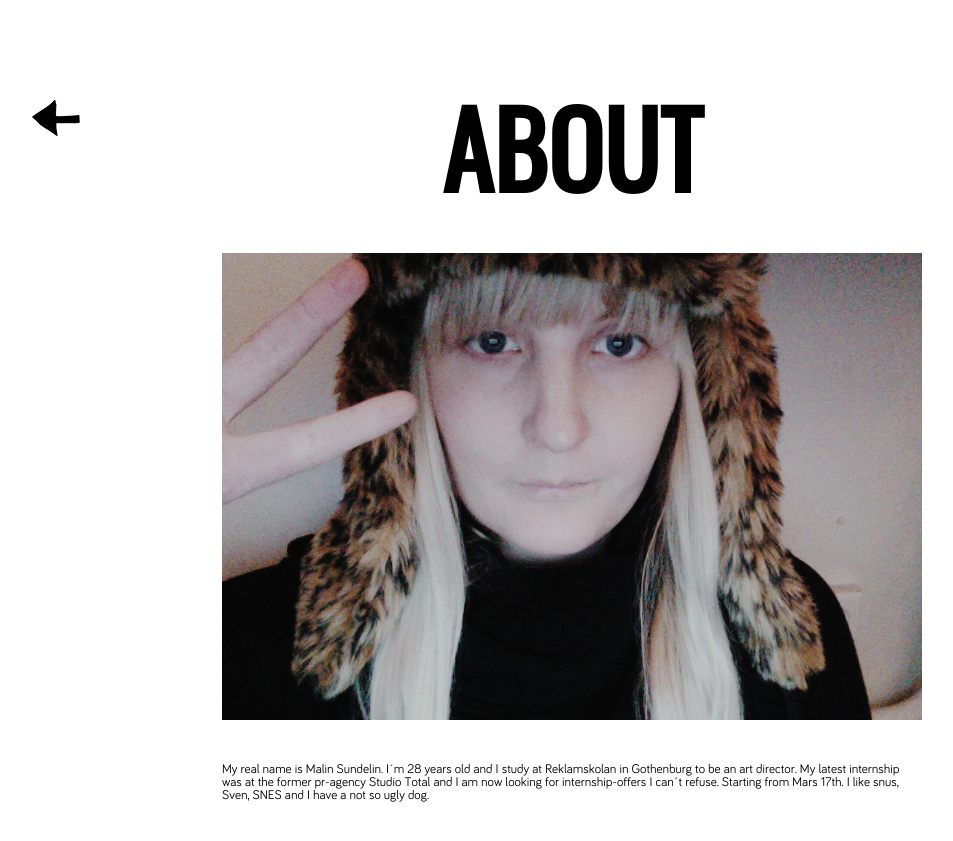
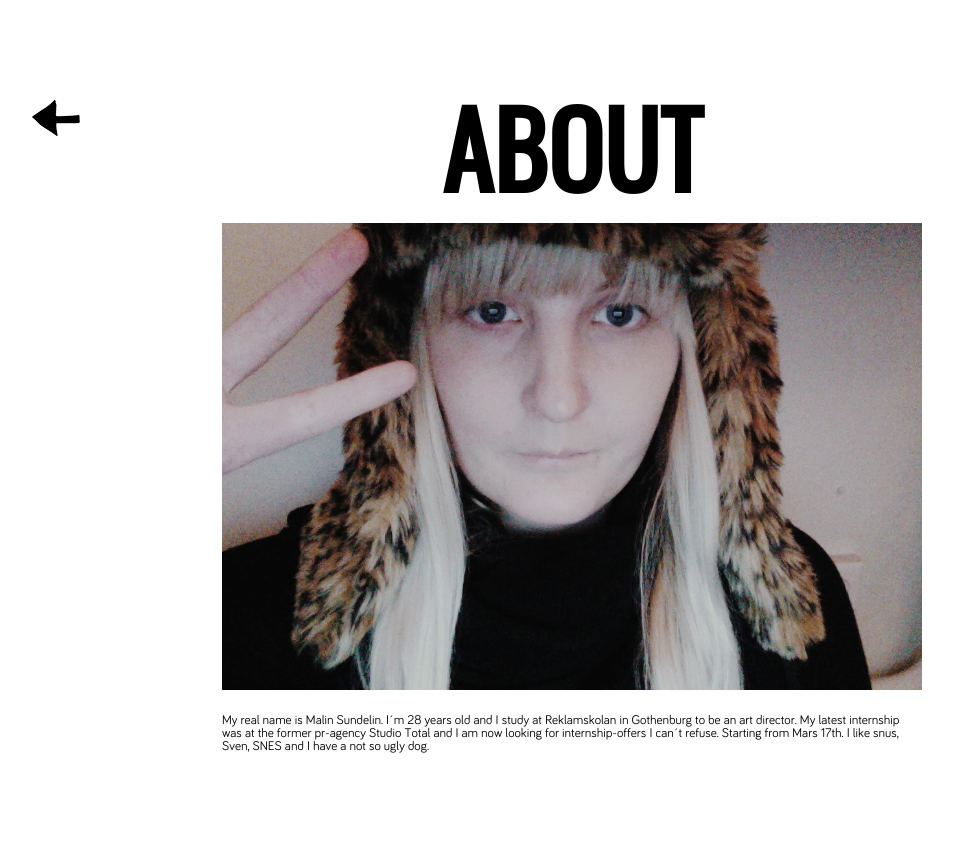
Before and after one commit to kannibalin/kannibalin.github.io, a Jekyll site: the page built from about/index.md, in a window 1280 px wide. Shown: the top 841 px of the page, without its empty margins (68-1021 px from the left). Built offline with Jekyll 4.4.1, drawn with Linux system fonts in a browser that asks for light colours; Markdown is read by kramdown in place of the engine named in the settings.

Commit message:
Moved about image to layout instead

```diff
--- a/_layouts/about.html
+++ b/_layouts/about.html
@@ -9,6 +9,7 @@
 	<a href="/" id="backbutton"><img src="/static/back.png" alt=""></a>
 	<div id="content">
 		<h1>ABOUT</h1>
+		<img src="/static/malin.jpg" alt="">
 		{{ content }}
 	</div>
 
--- a/about/index.md
+++ b/about/index.md
@@ -1,6 +1,4 @@
 ---
 layout: about
 ---
-<img src="/static/malin.jpg" alt="">
-
 My real name is Malin Sundelin. I´m 28 years old and I study at Reklamskolan in Gothenburg to be an art director. My latest internship was at the former pr-agency Studio Total and I am now looking for internship-offers I can´t refuse. Starting from Mars 17th. I like snus, Sven, SNES and I have a not so ugly dog.
--- a/static/site.css
+++ b/static/site.css
@@ -101,7 +101,7 @@
 
 body#about>#content p {
 	text-align: left;
-	margin: 30px 0px 40px 0px;
+	margin: 20px 0px 40px 0px;
 }
 
 body#about>#content img {
```
